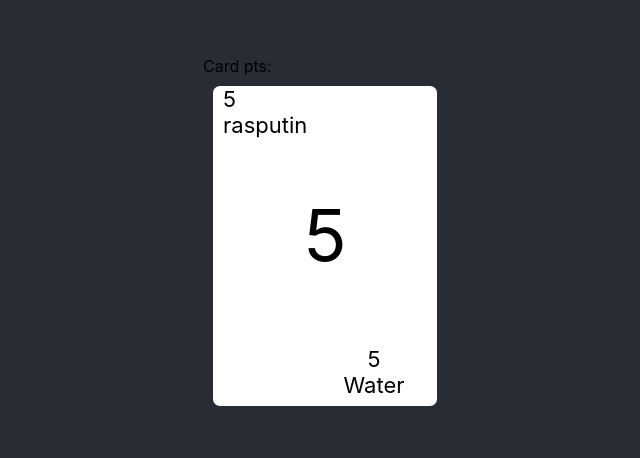
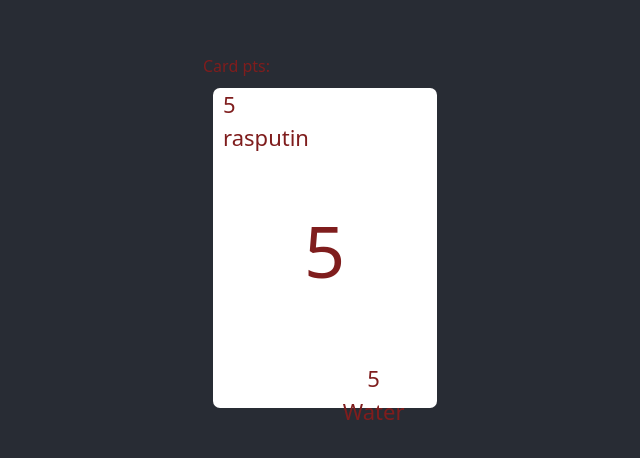
Before and after one commit to evitarafadiga/ultrajante-react, a React (Create React App) app: page / in a window 1280 px wide. Shown: the part 164-622 px from the top of the page, without its empty margins (315-955 px from the left). Built offline with nearby package versions, Linux system fonts and the light colour scheme.

Commit message:
tailwind added

```diff
--- a/package.json
+++ b/package.json
@@ -9,6 +9,7 @@
     "react": "^18.2.0",
     "react-dom": "^18.2.0",
     "react-scripts": "5.0.1",
+    "tailwindcss": "^3.3.3",
     "web-vitals": "^2.1.4"
   },
   "scripts": {
--- a/src/App.js
+++ b/src/App.js
@@ -3,7 +3,7 @@
 
 function App() {
   return (
-    <div className="App">
+    <div className="App text-red-900">
       {/*
 
       */}
--- a/src/index.css
+++ b/src/index.css
@@ -1,13 +1,3 @@
-body {
-  margin: 0;
-  font-family: -apple-system, BlinkMacSystemFont, 'Segoe UI', 'Roboto', 'Oxygen',
-    'Ubuntu', 'Cantarell', 'Fira Sans', 'Droid Sans', 'Helvetica Neue',
-    sans-serif;
-  -webkit-font-smoothing: antialiased;
-  -moz-osx-font-smoothing: grayscale;
-}
-
-code {
-  font-family: source-code-pro, Menlo, Monaco, Consolas, 'Courier New',
-    monospace;
-}
+@tailwind base;
+@tailwind components;
+@tailwind utilities;
--- /dev/null
+++ b/tailwind.config.js
@@ -0,0 +1,10 @@
+/** @type {import('tailwindcss').Config} */
+module.exports = {
+  content: [
+    "./src/**/*.{js,jsx,ts,tsx}",
+  ],
+  theme: {
+    extend: {},
+  },
+  plugins: [],
+}
```
Also changed, not shown: 1 other file (tests, documents, lock files or other folders).
